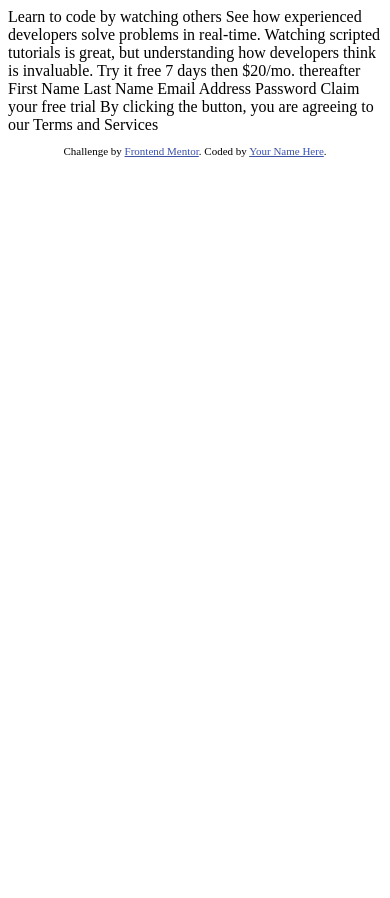
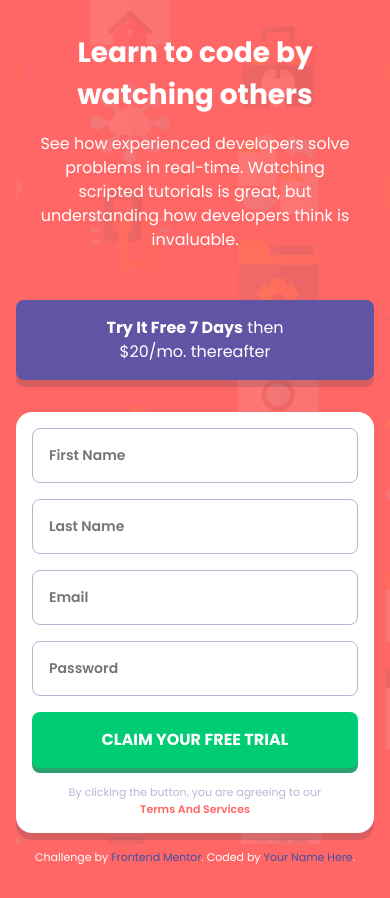
Before and after one commit to Lfrancos/intro-component-with-signup-form-master, a plain HTML site: page index.html in a window 390 px wide. Before the commit the page ends 844 px from the top, so only its background shows below. Drawn offline with Linux system fonts and the light colour scheme.

Commit message:
added mobile styles

```diff
--- a/index.html
+++ b/index.html
@@ -3,9 +3,12 @@
 <head>
   <meta charset="UTF-8">
   <meta name="viewport" content="width=device-width, initial-scale=1.0"> <!-- displays site properly based on user's device -->
-
+  <link rel="preconnect" href="https://fonts.googleapis.com">
+  <link rel="preconnect" href="https://fonts.gstatic.com" crossorigin>
+  <link href="https://fonts.googleapis.com/css2?family=Poppins:wght@400;500;600;700&display=swap" rel="stylesheet">
   <link rel="icon" type="image/png" sizes="32x32" href="./images/favicon-32x32.png">
-
+  <link rel="stylesheet" href="./css/main.css">
+  <script src="./js/script.js" defer></script>
   <title>Frontend Mentor | Intro component with sign up form</title>
 
   <!-- Feel free to remove these styles or customise in your own stylesheet 👍 -->
@@ -14,24 +17,36 @@
     .attribution a { color: hsl(228, 45%, 44%); }
   </style>
 </head>
-<body>
+<body class="flex column center">
 
-  Learn to code by watching others
+  <main class="flex column text-center">
+    <div class="item">
+      <h1>Learn to code by watching others</h1>
+      <p>
+        See how experienced developers solve problems in real-time. Watching scripted tutorials is great,
+        but understanding how developers think is invaluable.
+      </p>
+    </div>
+    <div class="item">
+      <div class="price">
+        <h2><span>Try it free 7 days</span> then $20/mo. thereafter</h2>
+      </div>
+      <form action="#">
+        <!-- <label for="first-name" >First Name</label> -->
+        <input type="text" id="first-name" name="first-name" placeholder="first name">
+        <!-- <label for="last-name">Last Name</label> -->
+        <input type="text" id="last-name" name="last-name" placeholder="last name">
+        <!-- <label for="email">Email Address</label> -->
+        <input type="email" name="email" id="email" placeholder="email">
+        <!-- <label for="password">Password</label> -->
+        <input type="password" name="password" id="password" placeholder="password">
+        <!-- <button type="submit">Claim your free trial</button> -->
+        <button type="submit">claim your free trial</button>
+        <p class="terms">By clicking the button, you are agreeing to our <span>Terms and Services</span></p>
+      </form>
+    </div>
 
-  See how experienced developers solve problems in real-time. Watching scripted tutorials is great,
-  but understanding how developers think is invaluable.
-
-  Try it free 7 days then $20/mo. thereafter
-
-  First Name
-  Last Name
-  Email Address
-  Password
-
-  Claim your free trial
-
-  By clicking the button, you are agreeing to our Terms and Services
-
+  </main>
   <footer>
     <p class="attribution">
       Challenge by <a href="https://www.frontendmentor.io?ref=challenge" target="_blank">Frontend Mentor</a>.
--- /dev/null
+++ b/scss/_reset.scss
@@ -0,0 +1,78 @@
+/* http://meyerweb.com/eric/tools/css/reset/
+   v2.0 | 20110126
+   License: none (public domain)
+*/
+* {
+    padding: 0;
+    margin: 0;
+    text-decoration: none;
+    box-sizing: border-box;
+
+}
+
+html, body, div, span, applet, object, iframe,
+h1, h2, h3, h4, h5, h6, p, blockquote, pre,
+a, abbr, acronym, address, big, cite, code,
+del, dfn, em, img, ins, kbd, q, s, samp,
+small, strike, strong, sub, sup, tt, var,
+b, u, i, center,
+dl, dt, dd, ol, ul, li,
+fieldset, form, label, legend,
+table, caption, tbody, tfoot, thead, tr, th, td,
+article, aside, canvas, details, embed,
+figure, figcaption, footer, header, hgroup,
+menu, nav, output, ruby, section, summary,
+time, mark, audio, video {
+	margin: 0;
+	padding: 0;
+	border: 0;
+	font-size: 100%;
+	font: inherit;
+	vertical-align: baseline;
+}
+/* HTML5 display-role reset for older browsers */
+article, aside, details, figcaption, figure,
+footer, header, hgroup, menu, nav, section {
+	display: block;
+}
+body {
+	min-height: 100vh;
+	line-height: 1.5;
+}
+ol, ul {
+	list-style: none;
+}
+blockquote, q {
+	quotes: none;
+}
+blockquote:before, blockquote:after,
+q:before, q:after {
+	content: '';
+	content: none;
+}
+table {
+	border-collapse: collapse;
+	border-spacing: 0;
+}
+img, picture {
+	width: 100%;
+	display: block;
+}
+input,
+button,
+textarea,
+select {
+	font: inherit;
+}
+
+/* remove animations for people who've turned them off */
+@media (prefers-reduced-motion: reduce) {
+	*,
+	*::before,
+	*::after {
+	  animation-duration: 0.01ms !important;
+	  animation-iteration-count: 1 !important;
+	  transition-duration: 0.01ms !important;
+	  scroll-behavior: auto !important;
+	}
+  }
--- /dev/null
+++ b/scss/_styles.scss
@@ -0,0 +1,99 @@
+body {
+    background-color: $red;
+    // background-image: url(../images/bg-intro-mobile.png);
+    // z-index: 0;
+    color: white;
+    padding: 1rem;
+    font-family: $font;
+}
+body::after {
+    content: '';
+    // z-index: -1;
+    background-image: url(../images/bg-intro-mobile.png);
+    position: absolute;
+    top: 0;
+    width: 100%;
+    height: 100vh;;
+}
+main {
+    margin: 0 auto;
+    min-width: 327px;
+    max-width: 450px;
+    z-index: 2;
+}
+
+h1{
+    font-size: 1.75rem;
+    font-weight: bold;
+    margin: 1rem auto;
+    max-width: 350px;
+}
+p {
+    margin: 1rem;
+}
+
+.price {
+    width: 100%;
+    margin-top: 2rem;
+    margin-bottom: 2rem;
+    background-color: $blue;
+    padding: 1rem;
+    border-radius: .5rem;
+    box-shadow: 0 7px 0 0 hsla(249, 10%, 26%, .2);
+    h2 {
+        text-align: center;
+        margin: 0 auto;
+        max-width: 230px;
+
+    }
+
+    span {
+        color: white;
+        font-weight: bolder;
+    }
+}
+
+form {
+    color: $dark-Blue;
+    background-color: white;
+    padding: 1rem;
+    border-radius: 1rem;
+    box-shadow: 0 7px 0 0 hsla(249, 10%, 26%, .2);
+    p {
+        color: $grayish-Blue;
+        margin: 0 2rem;
+        font-size: 0.6875rem;
+        font-weight: 400;
+    }
+}
+input {
+    font-size: 0.875rem;
+    width: 100%;
+    padding: 1rem;
+    font-weight: 600;
+    text-transform: capitalize;
+    border-radius: .5rem;
+    border: .5px solid $grayish-Blue;
+}
+input + input {
+    margin-top: 1rem;
+}
+
+button {
+    color: white;
+    font-weight: bolder;
+    margin-top: 1rem;
+    margin-bottom: 1rem;
+    width: 100%;
+    background-color: $green;
+    text-transform: uppercase;
+    padding: 1rem;
+    border-radius: .5rem;
+    border: none;
+    box-shadow: 0 5px 0 0 hsl(154, 59%, 40%);
+}
+span {
+    color: $red;
+    text-transform: capitalize;
+    font-weight: 600;
+}
--- /dev/null
+++ b/scss/_variables.scss
@@ -0,0 +1,17 @@
+// ### Primary
+
+$red: hsl(0, 100%, 70%);
+$green: hsl(154, 100%, 40%);
+
+// ### Accent
+
+$blue: hsl(248, 32%, 49%);
+
+// ### Neutral
+
+$dark-Blue: hsl(249, 10%, 26%);
+$grayish-Blue: hsl(246, 25%, 77%);
+
+$font: 'Poppins', sans-serif;
+
+$gap: 1rem;
--- /dev/null
+++ b/scss/main.scss
@@ -0,0 +1,5 @@
+@import './variables';
+@import './reset';
+@import './utilities/components';
+@import './utilities/screen-reader-only';
+@import './styles';
--- /dev/null
+++ b/scss/utilities/_components.scss
@@ -0,0 +1,39 @@
+.flex {
+    display: flex;
+    gap: $gap, 1rem;
+}
+.column {
+    flex-direction: column;
+}
+.center {
+    margin-inline: auto;
+    justify-content: center;
+}
+.align-items-center    {
+    align-items: center;
+}
+.space-between {
+    justify-content: space-between;
+}
+
+
+
+.text-center {
+    text-align: center;
+}
+
+
+.grid {
+    display: grid;
+    gap: $gap, 1rem;
+}
+
+
+// image center
+
+.img-center {
+    position: absolute;
+    top: 50%;
+    left: 50%;
+    transform: translate(-50%, -50%);
+}
--- /dev/null
+++ b/scss/utilities/_screen-reader-only.scss
@@ -0,0 +1,29 @@
+.sr-only {
+    border: 0 !important;
+    clip: rect(1px, 1px, 1px, 1px) !important;
+    -webkit-clip-path: inset(50%) !important;
+    clip-path: inset(50%) !important;
+    height: 1px !important;
+    margin: -1px !important;
+    overflow: hidden !important;
+    padding: 0 !important;
+    position: absolute !important;
+    width: 1px !important;
+    white-space: nowrap !important;
+}
+
+.screenreader-text {
+    position: absolute;
+    left: -999px;
+    width:1px;
+    height: 1px;
+    top: auto;
+
+    &:focus {
+        display: inline-block;
+        height: auto;
+        width: auto;
+        position: static;
+        margin: auto;
+    }
+}
```
Also changed, not shown: css/main.css (added), js/script.js (added), 1 other file.
